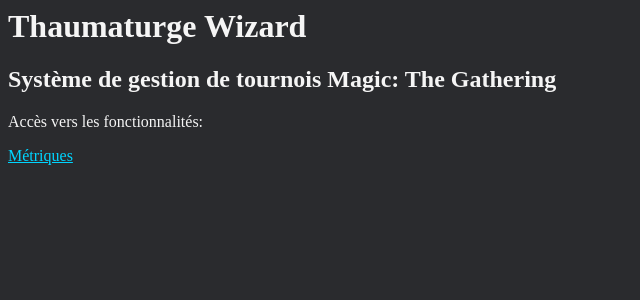
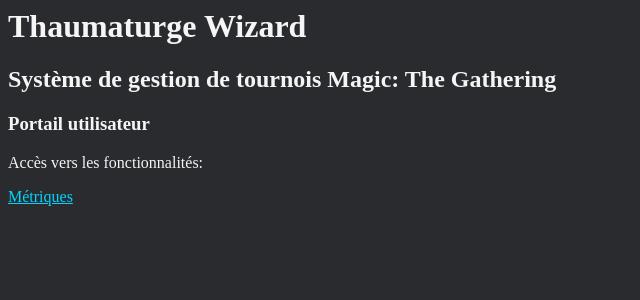
Before and after one commit to HUART1848/thaumaturge-wizard, a PHP site: page / in a window 1280 px wide. Shown: the top 300 px of the page, without its empty margins (0-640 px from the left). Run offline with PHP 8.4, Linux system fonts and the light colour scheme.

Commit message:
Add third subtitle

```diff
--- a/resources/index.php
+++ b/resources/index.php
@@ -11,6 +11,7 @@
 
 $page->addValueToPage("<h1>Thaumaturge Wizard</h1>");
 $page->addValueToPage("<h2>Système de gestion de tournois Magic: The Gathering</h2>");
+$page->addValueToPage("<h3>Portail utilisateur</h3>");
 
 $page->addValueToPage("Accès vers les fonctionnalités:");
 $page->addLinkListToPage($features, "");
```
